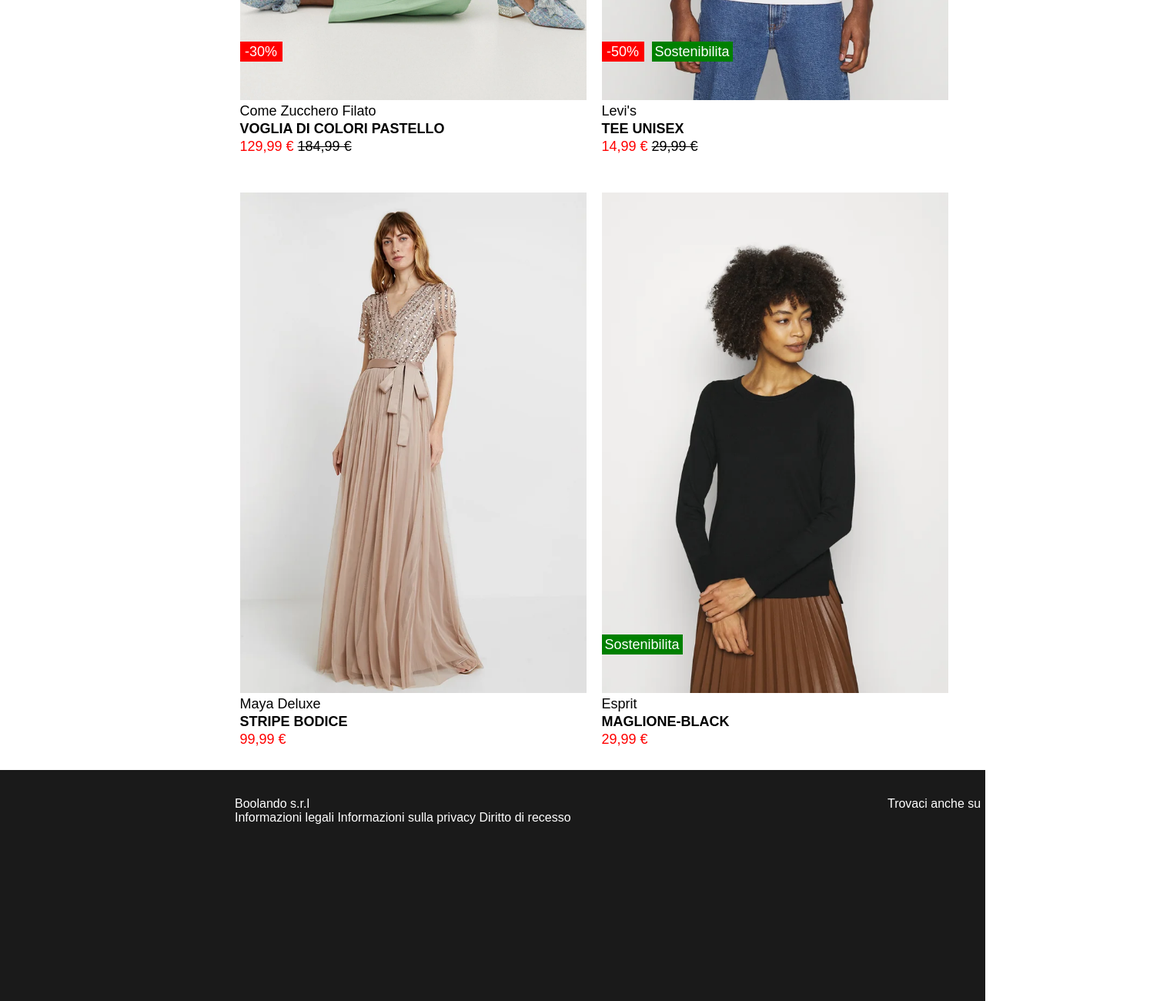
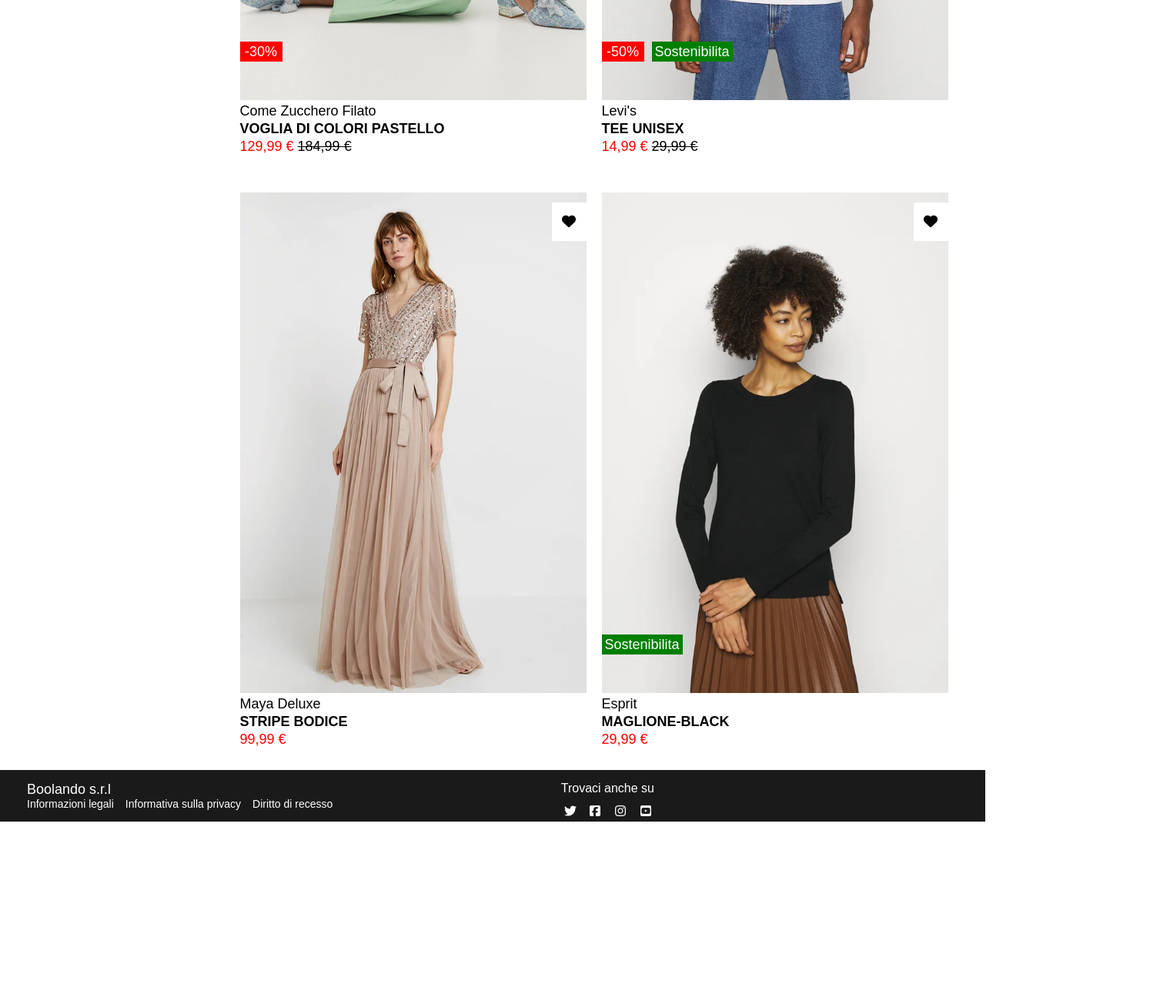
Before and after one commit to MarcoVacchi/html-css-boolando, a plain HTML site: page index.html in a window 1280 px wide. Shown: the part 1404-2704 px from the top of the page at 77% size, 1520 px wide, since content can reach past the window. After the commit the page ends 2471 px from the top, so only its background shows below. Drawn offline with Linux system fonts and the light colour scheme.

Commit message:
feat: create finish

```diff
--- a/css/style.css
+++ b/css/style.css
@@ -13,6 +13,9 @@ header {
     margin-bottom: 60px;
 }
 
+.header-top {
+    position: relative;
+}
 
 .container-head {
     display: flex;
@@ -40,9 +43,9 @@ header {
         color: white;
         font-size: 16px;
         position: relative;
-        right: 270px;
+        right: 430px;
         padding: 5px;
-}
+    }
 
 
 .first-section {
@@ -174,20 +177,68 @@ h4 {
     bottom: 50px;
 }
 
+.fa-solid {
+    color: black;
+    background-color: white;
+    height: 50px;
+    width: 45px;
+    text-align: center;
+    align-content: center;
+    position: absolute;
+    top: 13px;
+    right: 0px;
+}
+
+.fa-solid:hover {
+    color: red;
+  }
+
+footer {
+    background-color: #1a1a1a;
+    padding: 15px;
+    color: white;
+    position: relative;
+}
+
 .container-footer {
-    height: 300px;
-    background-color: #1a1a1a;
-    color: white;
-    display: flex;
-    font-size: 16px;
-    padding: 30px;
-    flex-direction: column;
+        display: flex;
+        justify-content: space-between;
+        max-width: 1635px;
+        margin: 0 auto;
+        padding: 0px 20px;
+        flex-direction: column;
 }
 
 .bolando {
-    display: flex;
+    font-size: 18px;
 }
 
-.span-2 {
-    margin-left: 751px;
+.span {
+    display: flex;
+    gap: 15px;
+    font-size: 14px;
 }
+
+.testo-icone {
+        display: flex;
+        flex-direction: column;
+        align-items: flex-end;
+        position: absolute;
+        top: 15px;
+        right: 430px;
+}
+
+.trovaci {
+    margin-bottom: 5px;
+}
+
+.icone {
+    display: flex;
+    gap: 8px;
+}
+
+.fa-brands {
+    width: 25px;
+    height: 25px;
+    padding: 7px;
+}
--- a/index.html
+++ b/index.html
@@ -12,6 +12,7 @@
     <!-- Testa pagina -->
 
     <header>
+      <div class="header-top">
         <div class="container-head">
             <div class="first-section">
                 <div class="white">Donna</div>
@@ -25,6 +26,7 @@
                 <i class="fas fa-shopping-bag white-icons"></i>
             </div>
         </div>
+      </div>
     </header>
 
     <!-- /Testa pagina -->
@@ -41,8 +43,9 @@
                 <h4>RELAXED FIT TEE UNISEX</h4>
                 <div class="price">14,99 €
                     <span class="strike">29,99 €</span>
-                <div class="target-red">-50%</div>
-                <div class="target-green">Sostenibilita</div>
+                    <div class="target-red">-50%</div>
+                    <div class="target-green">Sostenibilita</div>
+                    <i class="fa-solid fa-heart a"></i>
                 </div>
             </div>
 
@@ -54,6 +57,7 @@
                 <div class="price">20,99 €
                     <span class="strike">29,99 €</span>
                     <div class="target-red">-30%</div>
+                    <i class="fa-solid fa-heart"></i>
                 </div>
             </div>
 
@@ -65,6 +69,7 @@
                 <div class="price">129,99 €
                     <span class="strike">184,99 €</span>
                     <div class="target-red">-30%</div>
+                    <i class="fa-solid fa-heart"></i>
                 </div>
             </div>
 
@@ -77,6 +82,7 @@
                     <span class="strike">29,99 €</span>
                     <div class="target-red">-50%</div>
                     <div class="target-green">Sostenibilita</div>
+                    <i class="fa-solid fa-heart"></i>
                 </div>
             </div>
 
@@ -86,6 +92,7 @@
                 <div class="important">Maya Deluxe</div>
                 <h4>STRIPE BODICE</h4>
                 <div class="price">99,99 €</div>
+                <i class="fa-solid fa-heart"></i>
             </div>
 
             <div class="image-container">
@@ -96,6 +103,7 @@
                 <div class="price">29,99 €
                     <div class="target-green-singolo">Sostenibilita</div>
                 </div>
+                <i class="fa-solid fa-heart"></i>
             </div>
         </div>
     </main>
@@ -105,15 +113,28 @@
     <!-- Piede pagina -->
 
     <footer>
-
         <div class="container-footer">
-            <div class="Boolando white">Boolando s.r.l<span class="span-2">Trovaci anche su</span>
-                <div class="span">Informazioni legali
-                    <span class="span">Informazioni sulla privacy</span>
-                    <span class="span">Diritto di recesso</span>
-                </div>
+            <span class="bolando">Boolando s.r.l</span>
+            <div class="span">
+                <span>Informazioni legali</span>
+                <span>Informativa sulla privacy</span>
+                <span>Diritto di recesso</span>
             </div>
         </div>
+
+        <div class="testo-icone">
+            <span class="trovaci">Trovaci anche su</span>
+            <div class="icone">
+                <i class="fa-brands fa-twitter"></i>
+                <i class="fa-brands fa-square-facebook"></i>
+                <i class="fa-brands fa-instagram"></i>
+                <i class="fa-brands fa-square-youtube"></i>
+            </div>
+        </div>
+
+
+
+
 
 
     </footer>
```
